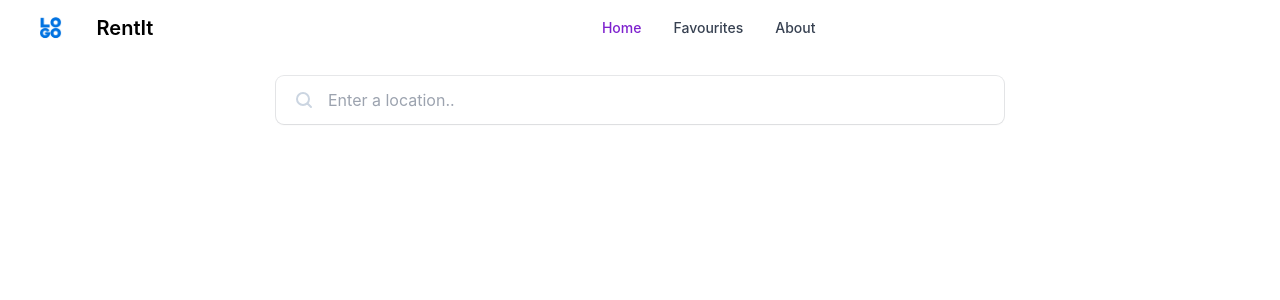
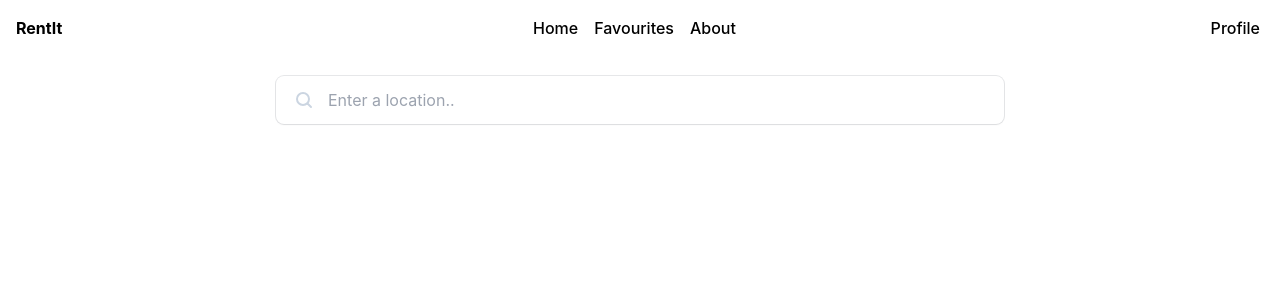
Before and after one commit to Pawan42002/RentIt, a React (Create React App) app in the folder client/: page /search in a window 1280 px wide. Shown: the top 300 px of the page. Built offline with nearby package versions, Linux system fonts and the light colour scheme.

Commit message:
navbar edited

```diff
--- a/client/src/App.js
+++ b/client/src/App.js
@@ -12,7 +12,7 @@ export default function App() {
       <Router>
         <Navbar />
         <Routes>
-          <Route exact path="/home" element={<Home />} />
+          <Route exact path="/" element={<Home />} />
           <Route exact path="/register" element={<Register />} />
           <Route exact path="/login" element={<Login />} />
           <Route exact path="/search" element={<Search />} />
--- a/client/src/Components/ListSummary.js
+++ b/client/src/Components/ListSummary.js
@@ -3,13 +3,15 @@ import image from "../Assets/image-1.jpg";
 import Button from "./Button";
 const ListSummary = () => {
   return (
-    <div className="min-w-fit bg-white rounded-lg border-gray-200 shadow-md dark:bg-gray-800 dark:border-gray-700">
+    <div className="flex flex-row min-w-fit bg-white rounded-lg border-gray-200 shadow-md dark:bg-gray-800 dark:border-gray-700">
       <a href="#">
         <img className="rounded-lg w-64 lg:w-72" src={image} alt="" />
       </a>
       <div className="flex flex-col p-3">
         <h1 className="font-bold">Terrasini, Italy</h1>
-        <p className="text-sm text-slate-600">Featured in some random Magazine</p>
+        <p className="text-sm text-slate-600">
+          Featured in some random Magazine
+        </p>
         <h1>$10,000 pm</h1>
       </div>
     </div>
--- a/client/src/Components/Navbar.js
+++ b/client/src/Components/Navbar.js
@@ -6,97 +6,45 @@ const Navbar = () => {
   const location = useLocation();
   return (
     <>
-			<nav className="bg-white px-2 sm:px-4 py-2.5 dark:bg-gray-800">
-				<div className="container flex flex-row justify-between items-center mx-auto w-full">
-					<Link to="/" className="flex items-center">
-						<img src={image} className="mr-3 h-6 sm:h-9" alt="Flowbite Logo" />
-						<span className="self-center text-xl font-semibold whitespace-nowrap dark:text-white">
-							RentIt
-						</span>
-					</Link>
-					<div className="flex md:order-2">
-						<button
-							data-collapse-toggle="mobile-menu-3"
-							type="button"
-							className="inline-flex items-center p-2 text-sm text-gray-500 rounded-lg md:hidden hover:bg-gray-100 focus:outline-none focus:ring-2 focus:ring-gray-200 dark:text-gray-400 dark:hover:bg-gray-700 dark:focus:ring-gray-600"
-							aria-controls="mobile-menu-3"
-							aria-expanded="false"
-						>
+      <nav className="flex justify-between bg-white text-black py-4">
+        <ul className="flex mx-4">
+          <li className="cursor-pointer font-bold ">
+            <Link to="/">RentIt</Link>
+          </li>
+        </ul>
+        <ul className="hidden md:flex justify-center space-x-4 font-medium ">
+          <li className="cursor-pointer hover:text-purple-500">
+            <Link to="/">Home</Link>
+          </li>
+          <li className="cursor-pointer hover:text-purple-500 ">
+            {" "}
+            <Link to="/favourites">Favourites</Link>
+          </li>
+          <li className="cursor-pointer hover:text-purple-500">
+            {" "}
+            <Link to="/about">About</Link>
+          </li>
+        </ul>
+        <ul className="flex mx-5 font-medium space-x-2">
+          <li className=" cursor-pointer hover:text-purple-500">Profile</li>
+
+          <li className="md:hidden">
             <svg
-								className="w-6 h-6"
-								fill="currentColor"
-								viewBox="0 0 20 20"
               xmlns="http://www.w3.org/2000/svg"
+              className="h-6 w-6"
+              fill="none"
+              viewBox="0 0 24 24"
+              stroke="currentColor"
+              strokeWidth={2}
             >
               <path
-									fillRule="evenodd"
-									d="M3 5a1 1 0 011-1h12a1 1 0 110 2H4a1 1 0 01-1-1zM3 10a1 1 0 011-1h12a1 1 0 110 2H4a1 1 0 01-1-1zM3 15a1 1 0 011-1h12a1 1 0 110 2H4a1 1 0 01-1-1z"
-									clipRule="evenodd"
-								></path>
+                strokeLinecap="round"
+                strokeLinejoin="round"
+                d="M4 6h16M4 12h16M4 18h16"
+              />
             </svg>
-							<svg
-								className="hidden w-6 h-6"
-								fill="currentColor"
-								viewBox="0 0 20 20"
-								xmlns="http://www.w3.org/2000/svg"
-							>
-								<path
-									fillRule="evenodd"
-									d="M4.293 4.293a1 1 0 011.414 0L10 8.586l4.293-4.293a1 1 0 111.414 1.414L11.414 10l4.293 4.293a1 1 0 01-1.414 1.414L10 11.414l-4.293 4.293a1 1 0 01-1.414-1.414L8.586 10 4.293 5.707a1 1 0 010-1.414z"
-									clipRule="evenodd"
-								></path>
-							</svg>
-						</button>
-					</div>
-					<div
-						className="hidden justify-end items-center w-full md:flex md:w-auto md:order-1"
-						id="mobile-menu-3"
-					>
-						<div className="relative mt-3 md:hidden">
-							<div className="flex absolute inset-y-0 left-0 items-center pl-3 pointer-events-none">
-								<svg
-									className="w-5 h-5 text-gray-500"
-									fill="currentColor"
-									viewBox="0 0 20 20"
-									xmlns="http://www.w3.org/2000/svg"
-								>
-									<path
-										fillRule="evenodd"
-										d="M8 4a4 4 0 100 8 4 4 0 000-8zM2 8a6 6 0 1110.89 3.476l4.817 4.817a1 1 0 01-1.414 1.414l-4.816-4.816A6 6 0 012 8z"
-										clipRule="evenodd"
-									></path>
-								</svg>
-							</div>
-						</div>
-						<ul className="flex flex-col mt-4 md:flex-row md:space-x-8 md:mt-0 md:text-sm md:font-medium">
-							<li>
-								<Link
-									className="block py-2 pr-4 pl-3 text-white bg-purple-700 rounded md:bg-transparent md:text-purple-700 md:p-0 dark:text-white"
-									aria-current="page"
-									to="/"
-								>
-									Home
-								</Link>
-							</li>
-							<li>
-								<Link
-									className="block py-2 pr-4 pl-3 text-gray-700 border-b border-gray-100 hover:bg-gray-50 md:hover:bg-transparent md:border-0 md:hover:text-purple-700 md:p-0 md:dark:hover:text-white dark:text-gray-400 dark:hover:bg-gray-700 dark:hover:text-white md:dark:hover:bg-transparent dark:border-gray-700"
-									to="/favourites"
-								>
-									Favourites
-								</Link>
-							</li>
-							<li>
-								<Link
-									className="block py-2 pr-4 pl-3 text-gray-700 border-b border-gray-100 hover:bg-gray-50 md:hover:bg-transparent md:border-0 md:hover:text-purple-700 md:p-0 dark:text-gray-400 md:dark:hover:text-white dark:hover:bg-gray-700 dark:hover:text-white md:dark:hover:bg-transparent dark:border-gray-700"
-									to="/about"
-								>
-									About
-								</Link>
           </li>
         </ul>
-					</div>
-				</div>
       </nav>
     </>
   );
--- a/client/src/Containers/Home.js
+++ b/client/src/Containers/Home.js
@@ -16,7 +16,9 @@ function Home() {
         <div className="p-5 items-center">
           <button
             type="button"
-                        onClick={() => {navigate("/search")}}
+            onClick={() => {
+              navigate("/search");
+            }}
             className="flex mx-auto items-center w-72 text-left space-x-3 px-4 h-12 bg-white ring-1 ring-slate-900/10 hover:ring-slate-300 focus:outline-none focus:ring-2 focus:ring-purple-700 shadow-sm rounded-lg text-slate-400 dark:bg-slate-800 dark:ring-0 dark:text-slate-300 dark:highlight-white/5 dark:hover:bg-slate-700"
           >
             <svg
@@ -37,7 +39,7 @@ function Home() {
           </button>
         </div>
       </div>
-            {/* Rest of the sections*/ }
+      {/* Rest of the sections*/}
       <div className="dark:text-white p-5">
         <h1 className="font-extrabold text-3xl p-2">Popular Locations</h1>
         <div className="flex flex-row overflow-x-auto my-2 gap-4 no-scrollbar">
```
Also changed, not shown: client/src/Assets/profile-image.png (added). Lines whose indentation alone changed are shown as unchanged.
